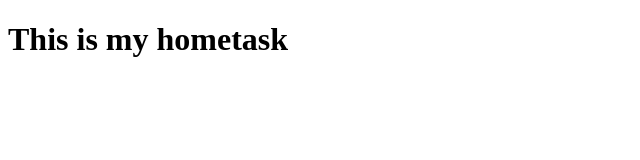
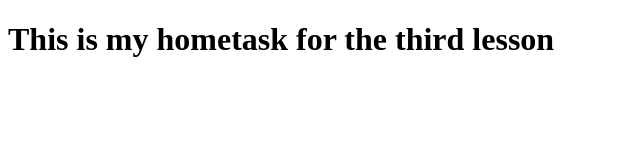
Before and after one commit to miasoiedova/robot_dreams, a plain HTML site: page index.html in a window 1280 px wide. Shown: the whole page, without its empty margins (0-640 px from the left). Drawn offline with Linux system fonts and the light colour scheme.

Commit message:
Header has changed

```diff
--- a/index.html
+++ b/index.html
@@ -5,7 +5,7 @@
 </head>
 <body>
     <h1>
-        This is my hometask
+        This is my hometask for the third lesson
     </h1>
 </body>
 </html>
```
